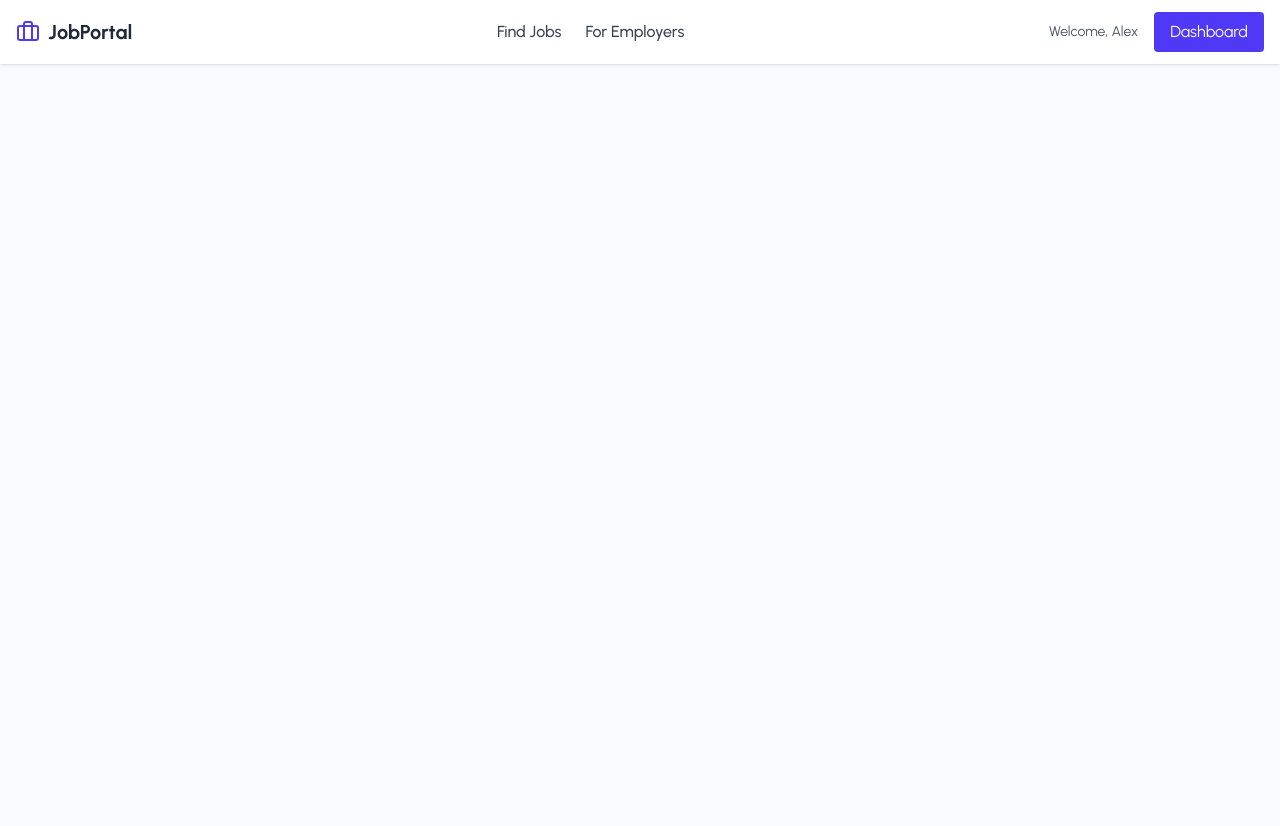
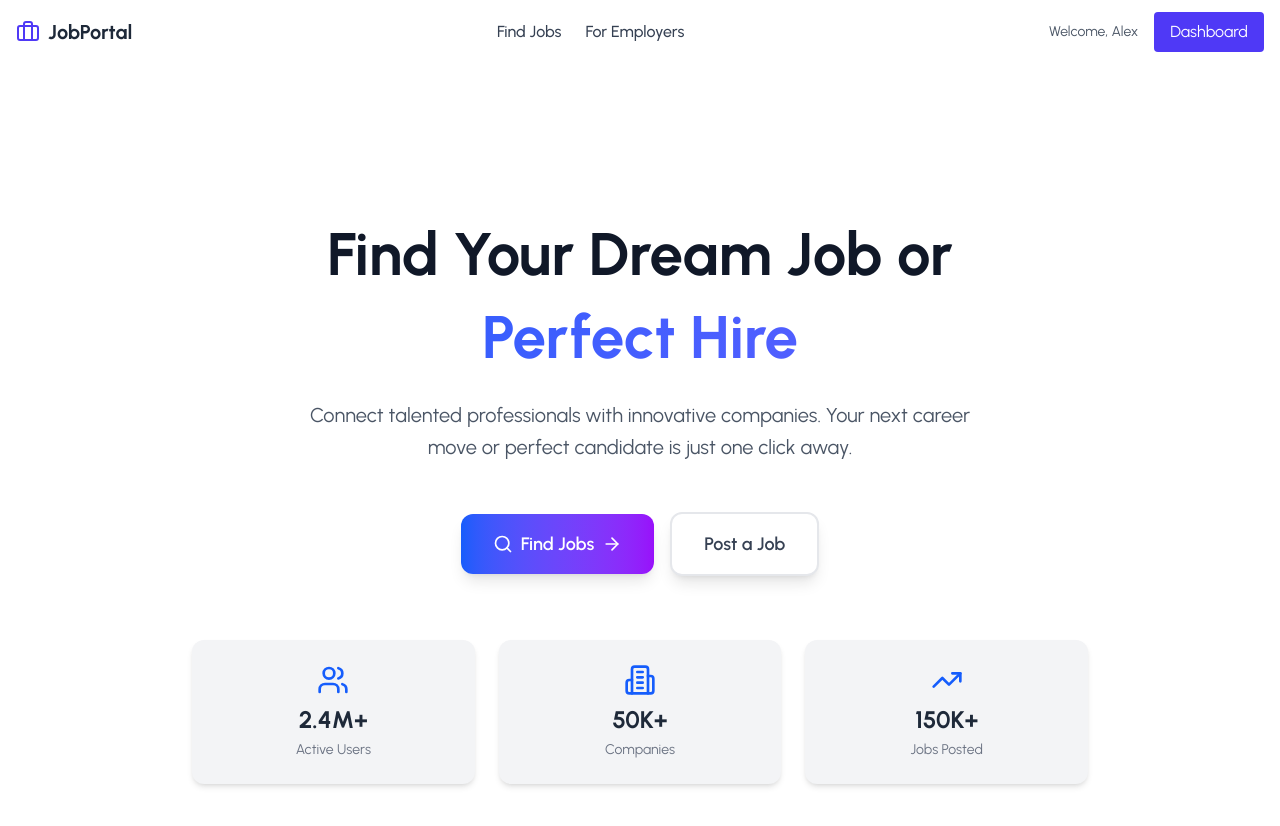
Before and after one commit to Lithira-Sasmitha/JOBprotala_frontend, a React (Vite) app in the folder frontend/: page / in a window 1280 px wide. Shown: the top 826 px of the page. Before the commit the page ends 800 px from the top, so only its background shows below. Built offline with nearby package versions, Linux system fonts and the light colour scheme.

Commit message:
init hero section

```diff
--- a/frontend/src/pages/LandingPage/LandingPage.jsx
+++ b/frontend/src/pages/LandingPage/LandingPage.jsx
@@ -1,10 +1,12 @@
 import React from 'react'
 import Header from './components/Header'
+import Hero from './components/Hero'
 
 const Landing = () => {
   return (
     <div className='min-h-screen'>
       <Header />
+      <Hero />
     </div>
   )
 }
--- /dev/null
+++ b/frontend/src/pages/LandingPage/components/Hero.jsx
@@ -0,0 +1,111 @@
+import { motion } from 'framer-motion';
+import { Search, ArrowRight, Users, Building2, TrendingUp } from 'lucide-react';
+import { useNavigate } from 'react-router-dom';
+
+const Hero = () => {
+  const isAuthenticated = true;
+  const user = { fullName: 'Alex', role: 'employer' };
+  const navigate = useNavigate();
+
+  const stats = [
+    { icon: Users, label: 'Active Users', value: '2.4M+' },
+    { icon: Building2, label: 'Companies', value: '50K+' },
+    { icon: TrendingUp, label: 'Jobs Posted', value: '150K+' },
+  ];
+
+  return (
+    <section className="py-24 pb-16 bg-white min-h-screen flex items-center relative">
+      <div className="container mx-auto px-4">
+        <div className="max-w-4xl mx-auto text-center">
+          {/* Main Heading */}
+          <motion.h1
+            initial={{ opacity: 0, y: 30 }}
+            animate={{ opacity: 1, y: 0 }}
+            transition={{ duration: 0.8 }}
+            className="text-4xl md:text-5xl lg:text-6xl font-bold text-gray-900 mb-6 leading-tight pt-10"
+          >
+            Find Your Dream Job or
+            <span className="block bg-gradient-to-r from-blue-600 to-indigo-500 bg-clip-text text-transparent mt-2">
+              Perfect Hire
+            </span>
+          </motion.h1>
+
+          {/* Subheading */}
+          <motion.p
+            initial={{ opacity: 0, y: 30 }}
+            animate={{ opacity: 1, y: 0 }}
+            transition={{ delay: 0.2, duration: 0.8 }}
+            className="text-xl text-gray-600 mb-12 max-w-2xl mx-auto leading-relaxed"
+          >
+            Connect talented professionals with innovative companies.
+            Your next career move or perfect candidate is just one click away.
+          </motion.p>
+
+          {/* CTA Buttons */}
+          <motion.div
+            initial={{ opacity: 0, y: 30 }}
+            animate={{ opacity: 1, y: 0 }}
+            transition={{ delay: 0.4, duration: 0.8 }}
+            className="flex flex-col sm:flex-row gap-4 justify-center items-center mb-16"
+          >
+            <motion.button
+              whileHover={{ scale: 1.02 }}
+              whileTap={{ scale: 0.98 }}
+              onClick={() => navigate('/find-jobs')}
+              className="group bg-gradient-to-r from-blue-600 to-purple-600 text-white px-8 py-4 rounded-xl font-semibold text-lg hover:from-blue-700 hover:to-purple-700 transition duration-300 shadow-lg hover:shadow-xl flex items-center gap-2"
+            >
+              <Search className="w-5 h-5" />
+              <span>Find Jobs</span>
+              <ArrowRight className="w-5 h-5 group-hover:translate-x-1 transition-transform" />
+            </motion.button>
+
+            <motion.button
+              whileHover={{ scale: 1.02 }}
+              whileTap={{ scale: 0.98 }}
+              onClick={() =>
+                navigate(
+                  isAuthenticated && user?.role === 'employer'
+                    ? '/employer-dashboard'
+                    : '/login'
+                )
+              }
+              className="bg-white border-2 border-gray-200 text-gray-700 px-8 py-4 rounded-xl font-semibold text-lg hover:border-gray-300 hover:bg-gray-50 transition duration-300 shadow-lg hover:shadow-xl"
+            >
+              Post a Job
+            </motion.button>
+          </motion.div>
+
+          {/* Stats Section */}
+          <motion.div
+            initial={{ opacity: 0, y: 30 }}
+            animate={{ opacity: 1, y: 0 }}
+            transition={{ delay: 0.8, duration: 0.6 }}
+            className="grid grid-cols-1 sm:grid-cols-3 gap-6 text-center"
+          >
+            {stats.map((stat, index) => (
+              <motion.div
+                key={index}
+                initial={{ opacity: 0, y: 20 }}
+                animate={{ opacity: 1, y: 0 }}
+                transition={{ delay: 0.8 + index * 0.1, duration: 0.6 }}
+                className="bg-gray-100 p-6 rounded-xl shadow-md"
+              >
+                <div className="flex justify-center mb-2 text-blue-600">
+                  <stat.icon className="w-8 h-8" />
+                </div>
+                <div className="text-2xl font-bold text-gray-800">{stat.value}</div>
+                <div className="text-sm text-gray-500 mt-1">{stat.label}</div>
+              </motion.div>
+            ))}
+          </motion.div>
+        </div>
+      </div>
+
+      {/* Decorative Background Circles */}
+      <div className="absolute top-0 left-0 w-60 h-60 bg-blue-100 rounded-full opacity-30 blur-3xl -z-10 animate-pulse" />
+      <div className="absolute bottom-0 right-0 w-40 h-40 bg-purple-100 rounded-full opacity-30 blur-3xl -z-10 animate-pulse delay-2000" />
+    </section>
+  );
+};
+
+export default Hero;
```
